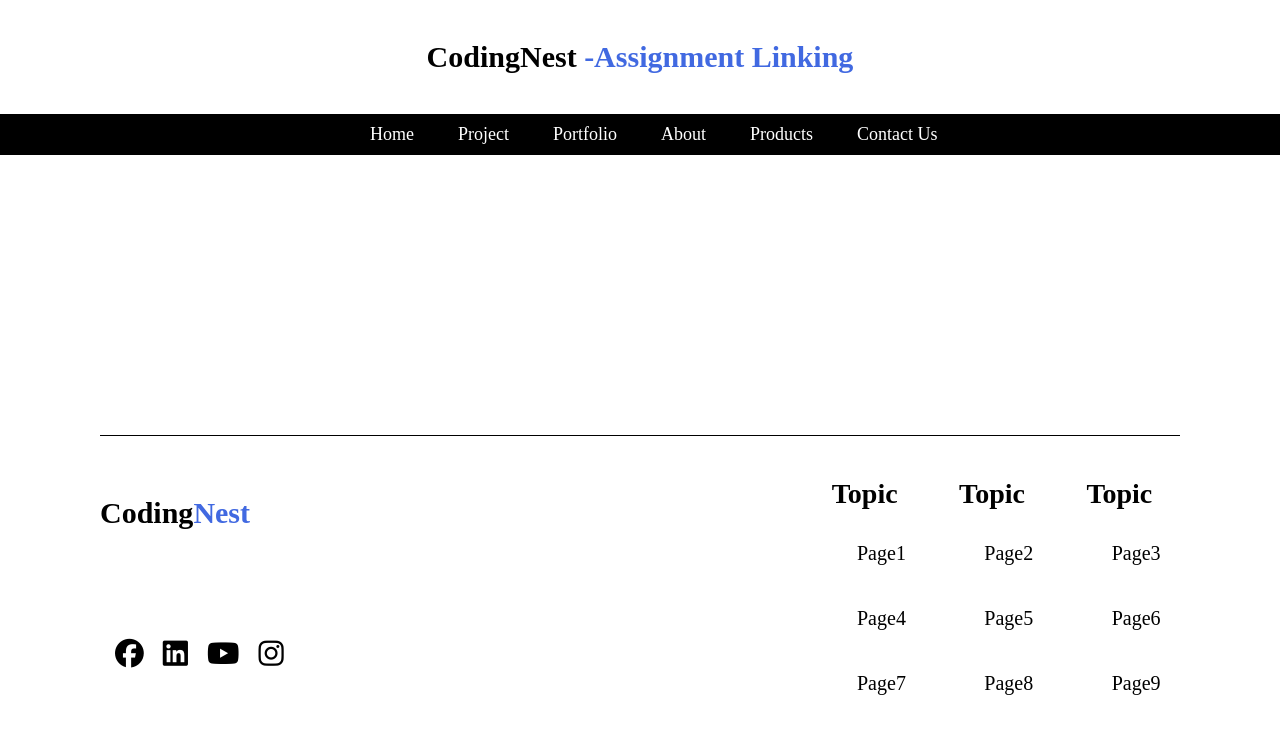
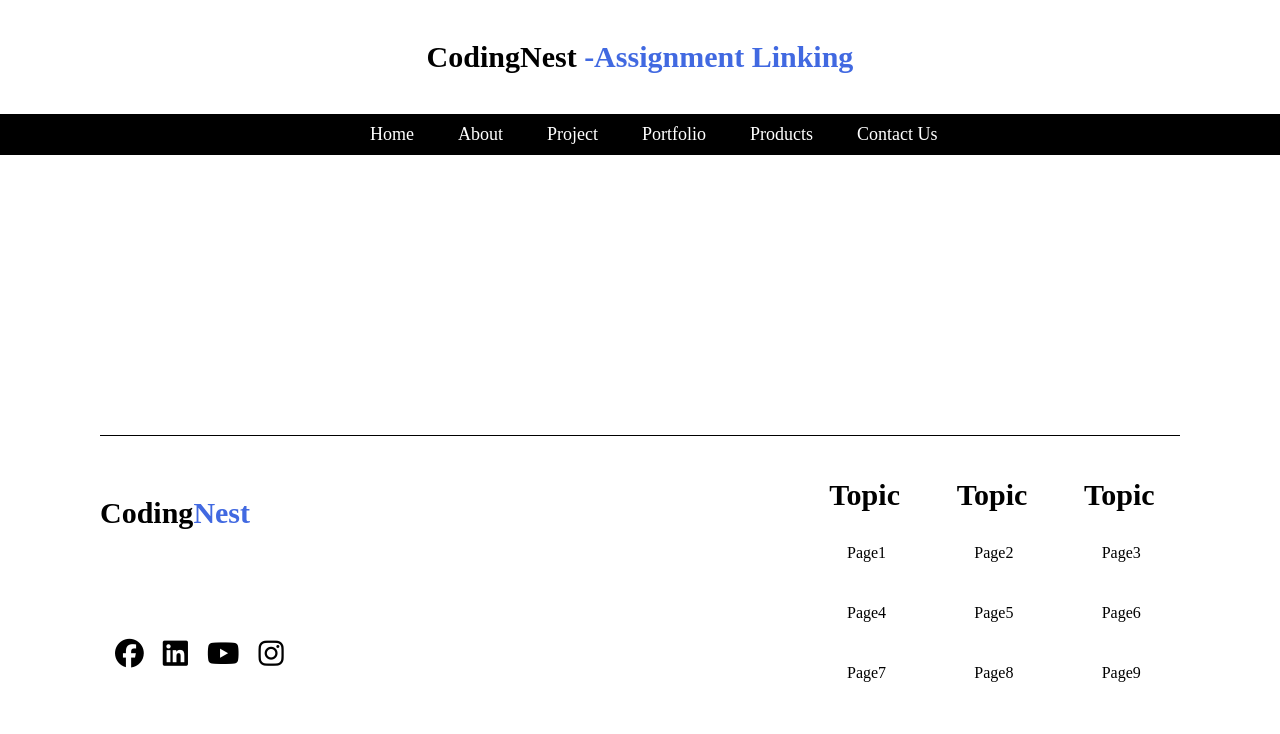
Before and after one commit to 1NonlyRohan/Linking_All-Assignments, a plain HTML site: page Index.html in a window 1280 px wide. Drawn offline with Linux system fonts and the light colour scheme.

Commit message:
Submitting Link Assignment

```diff
--- a/Index.html
+++ b/Index.html
@@ -8,7 +8,6 @@
     <link rel="stylesheet" href="https://cdnjs.cloudflare.com/ajax/libs/font-awesome/6.5.1/css/all.min.css">
 
     <style>
-
         * {
             margin: 0;
             padding: 0;
@@ -39,16 +38,16 @@
             width: 80%;
         }
 
-        table tr th {
+        table th {
             font-weight: 900;
-            font-size: 28px;
+            font-size: 30px;
         }
 
         table td {
-            padding: 30px 10px 10px 55px;
+            padding: 30px 10px 10px 45px;
             margin: 0px 0px 0px 0px;
             cursor: pointer;
-            font-size: 20px;
+            font-size: 16px;
         }
 
         .navbar {
@@ -137,12 +136,10 @@
         <nav class="navbar">
             <ul>
                 <li><a href="#!">Home</a></li>
+                <li><a href="/CodingNest-Assignments/1-About/1NonlyWebDeveloper/Index.html">About</a></li>
                 <li><a href="/CodingNest-Assignments/10-Project-Title/1NonlyWebDeveloper/Index.html">Project</a></li>
                 <li><a href="/CodingNest-Assignments/8-Portfolio-Title/1NonlyWebDeveloper/Index.html">Portfolio</a></li>
-                <li><a href="/CodingNest-Assignments/1-About/1NonlyWebDeveloper/Index.html">About</a></li>
-                <li><a
-                        href="/CodingNest-Assignments/3-Product Name (Add to cart)/1NonlyWebDeveloper/Index.html">Products</a>
-                </li>
+                <li><a href="/CodingNest-Assignments/3-Product Name (Add to cart)/1NonlyWebDeveloper/Index.html">Products</a></li>
                 <li><a href="/CodingNest-Assignments/2-contact us/1NonlyWebDeveloper/Index.html">Contact Us</a></li>
             </ul>
         </nav>
```
